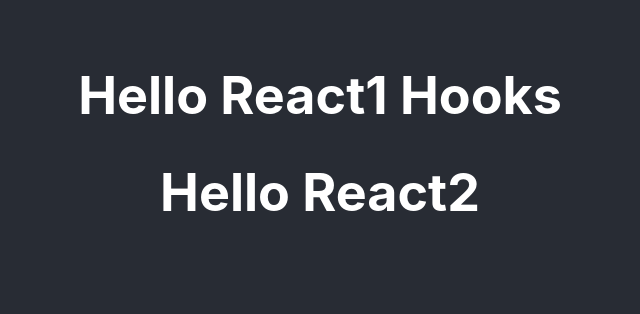
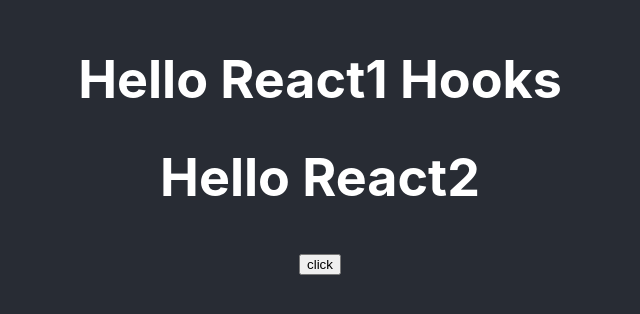
Before and after one commit to waaawoo/react-basic, a React (Create React App) app: page / in a window 1280 px wide. Shown: the part 256-570 px from the top of the page, without its empty margins (320-960 px from the left). Built offline with nearby package versions, Linux system fonts and the light colour scheme.

Commit message:
イベントハンドラー

```diff
--- a/src/components/Basic1.js
+++ b/src/components/Basic1.js
@@ -4,12 +4,21 @@
 // Functionコンポーネンtの(reactではClassコンポーネントは基本使わない)
 // 親からのデータを受け取る際は引数へpropsを記載
 const Basic1 = (props) => {
+
+  // イベント関数
+  const click = () => {
+    alert("click");
+  }
+
   return (
     <div>
 
       {/* 引数で受け取ったpropsの変数を指定して表示する */}
       <h1>Hello React1 {props.name}  </h1>
       <h1>Hello React2</h1>
+
+      {/* イベントハンドラー */}
+      <button onClick={click}>click</button>
     </div>
   )
 }
```
